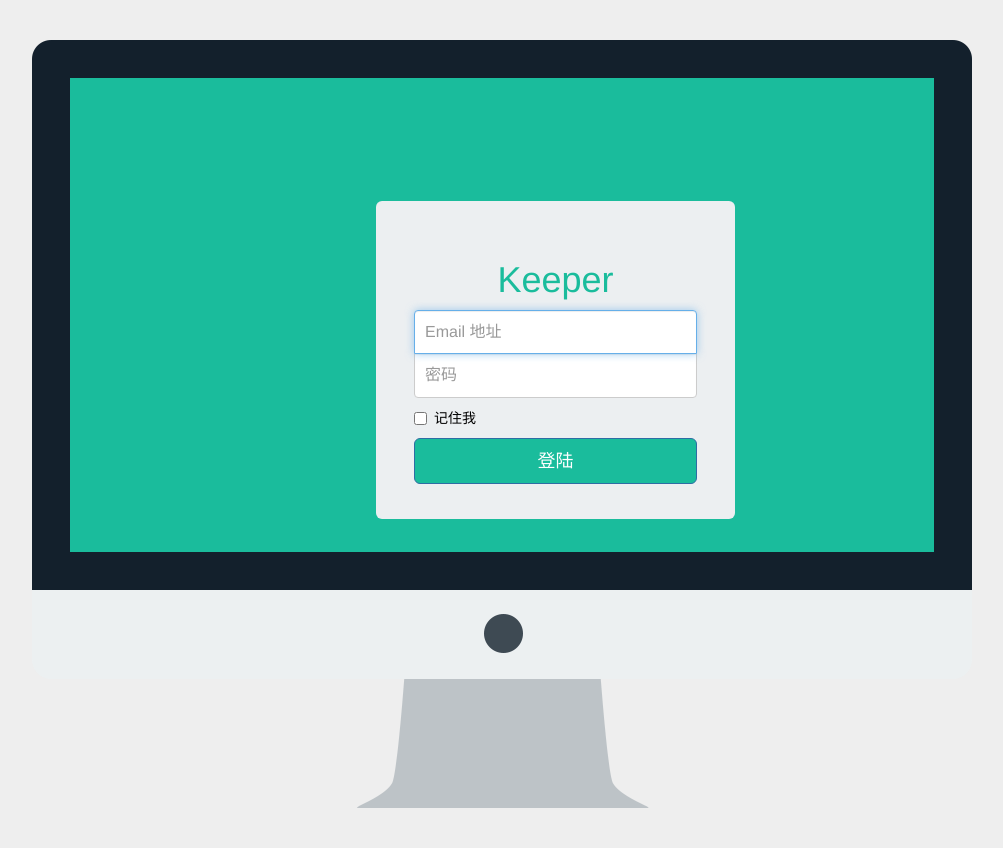
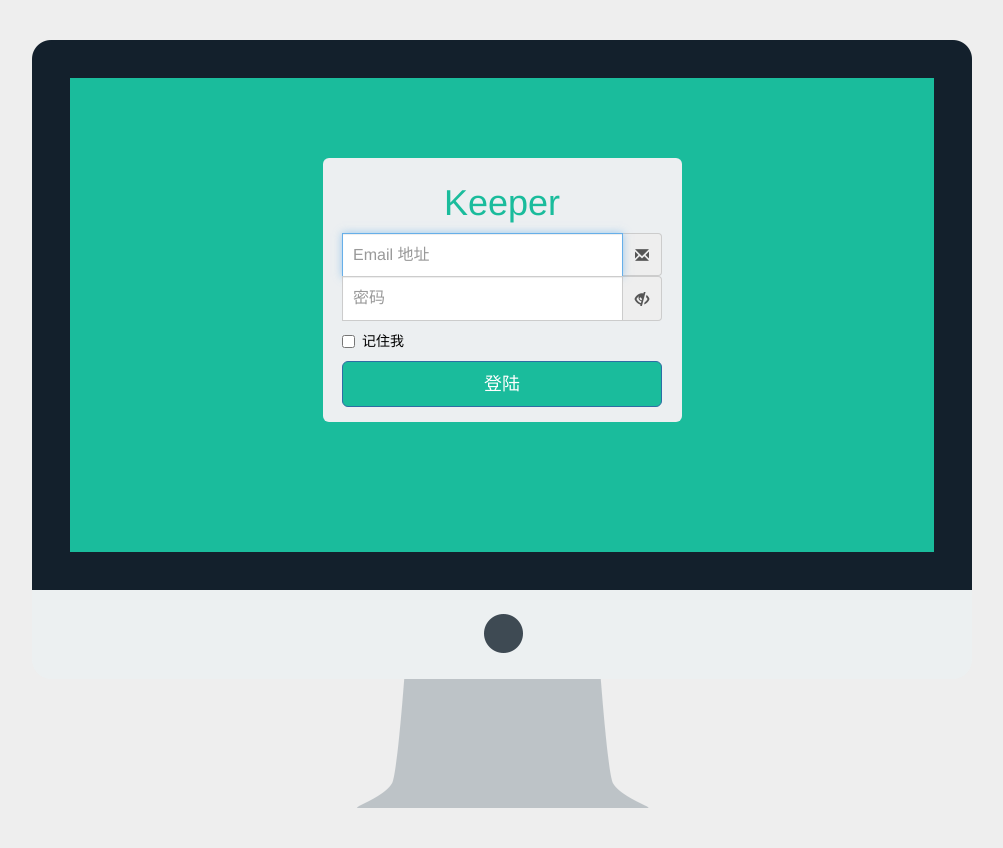
Before and after one commit to mikelkl/Keeper, a Flask app: page /login in a window 1280 px wide. Shown: the top 848 px of the page, without its empty margins (138-1141 px from the left). Run offline with Flask 2, Linux system fonts and the light colour scheme; parts of the project's set-up code (start-up, migrations or seed data) failed here and were passed over; some libraries are stand-ins or nearby versions.

Commit message:
modify login interface

```diff
--- a/app/static/css/login.css
+++ b/app/static/css/login.css
@@ -8,19 +8,26 @@ body {
 }
 .login-screen {
     background-color: #1ABC9C;
-    min-height: 317px;
-    padding: 123px 199px 33px 306px;
+    height: 474px;
+    /*padding: 80px 199px 80px 306px;*/
+    padding-top: 80px;
+    padding-bottom: 80px;
+
 }
 .login-form {
     background-color: #ECEFF1;
     border-radius: 6px;
-    padding: 24px 23px 20px;
-    position: relative;
+    /*padding: 4px 23px 2px;*/
+    width: 359px;
+    height: 264px;
+    /*position: relative;*/
+    margin-right: auto;
+    margin-left: auto;
 }
 
 .form-signin {
   max-width: 330px;
-  padding: 15px;
+  padding: 5px;
   margin: 0 auto;
 }
 .form-signin .form-signin-heading,
@@ -51,7 +58,7 @@ body {
   border-bottom-left-radius: 0;
 }
 .form-signin input[type="password"] {
-  margin-bottom: 10px;
+  /*margin-bottom: 10px;*/
   border-top-left-radius: 0;
   border-top-right-radius: 0;
 }
--- a/app/templates/login.html
+++ b/app/templates/login.html
@@ -29,6 +29,13 @@
           position: relative;
           margin: 0 auto;
       }
+/*      .login-icon {
+          left: 200px;
+          position: absolute;
+          top: 117px;
+          width: 96px;
+          color: #FFF;
+      }*/
     </style>
 
     <!-- Just for debugging purposes. Don't actually copy these 2 lines! -->
@@ -48,13 +55,23 @@
       {% include 'flash.html' %}
       <div class="login">
       <div class="login-screen">
+<!--       <div class="login-icon">
+        <img src="{{ url_for('static', filename='img/logo3.png') }}" alt="Welcome to Mail App" width="96" height="96">
+        <h4>Welcome to <b>Keeper</b></h4>
+      </div> -->
       <div class="login-form">
       <form action="{{ url_for('login') }}" method="post" class="form-signin">
         <h1 class="form-signin-heading text-center">Keeper</h1>
-        <label for="inputEmail" class="sr-only">Email 地址</label>
-        <input type="email" name="email" id="inputEmail" class="form-control" placeholder="Email 地址" required autofocus>
-        <label for="inputPassword" class="sr-only">密码</label>
-        <input type="password" name="password" id="inputPassword" class="form-control" placeholder="密码" required>
+        <div class="input-group">
+          <label for="inputEmail" class="sr-only">Email 地址</label>
+          <input type="email" name="email" id="inputEmail" class="form-control" placeholder="Email 地址" required autofocus>
+          <span class="input-group-addon" id="basic-addon2"><span class="glyphicon glyphicon-envelope" aria-hidden="true"></span></span>
+        </div>
+        <div class="input-group">
+          <label for="inputPassword" class="sr-only">密码</label>
+          <input type="password" name="password" id="inputPassword" class="form-control" placeholder="密码" required>
+          <span class="input-group-addon" id="basic-addon2"><span class="glyphicon glyphicon-eye-close" aria-hidden="true"></span></span>
+        </div>
         <div class="checkbox">
           <label>
             <input type="checkbox" name="remember_me"> 记住我
```
Also changed, not shown: app/static/img/logo3.png (added).
